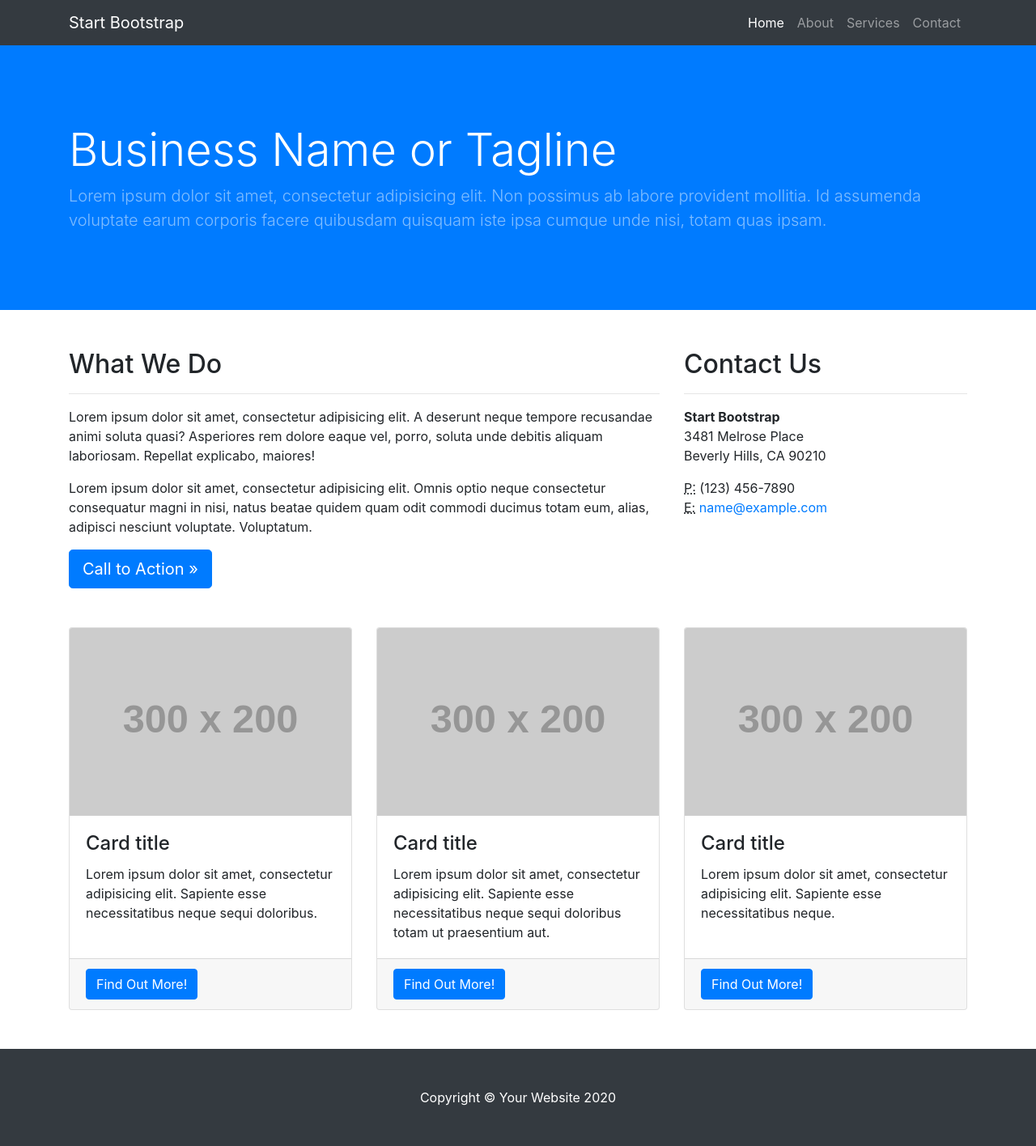
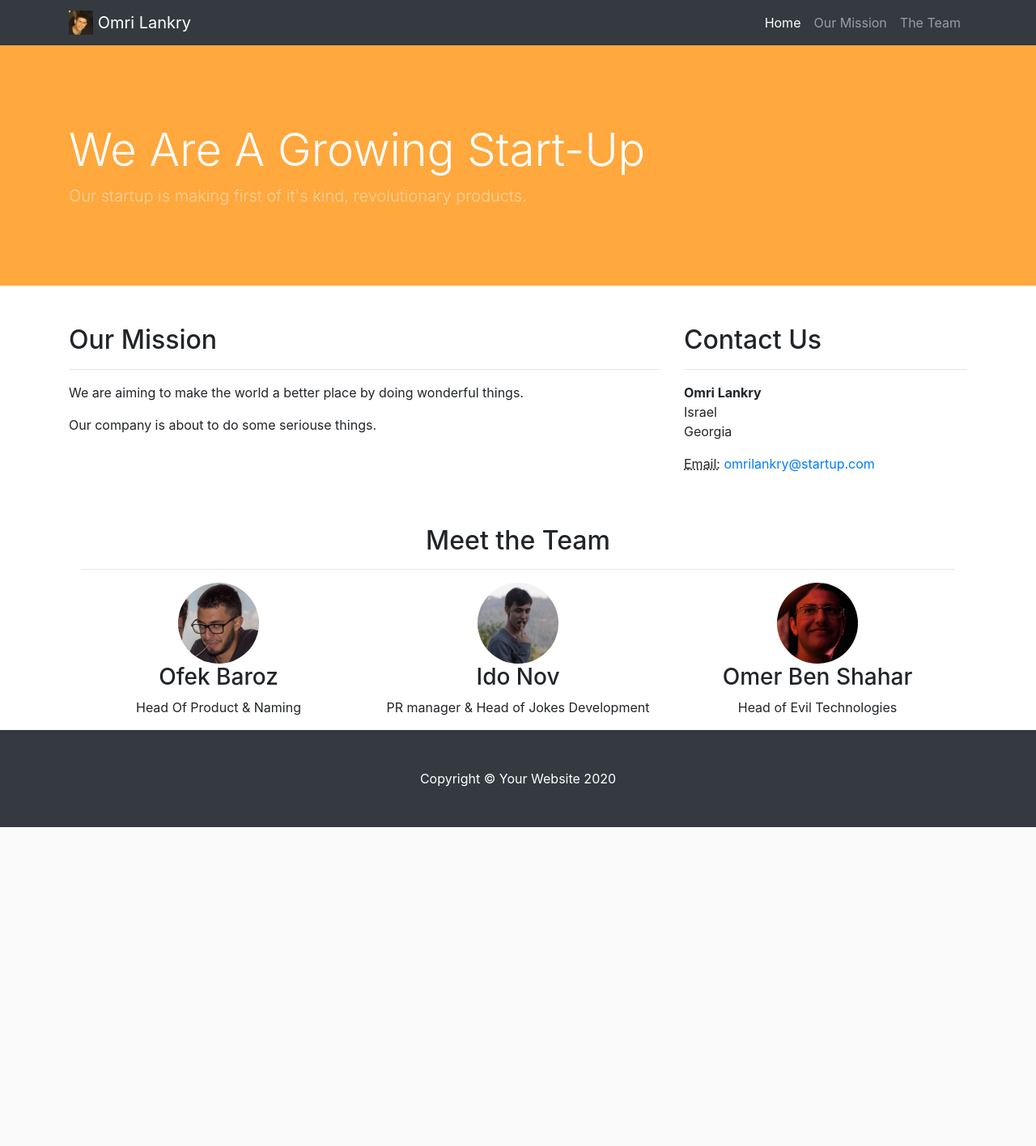
Before and after one commit to idonov8/OmriLankry, a PHP site: page / in a window 1280 px wide. Shown: the whole page at 81% size. After the commit the page ends 1022 px from the top, so only its background shows below. Run offline with PHP 8.4, Linux system fonts and the light colour scheme; grey boxes labelled with a size stand in for pictures from a placeholder-image service; some libraries are stand-ins or nearby versions.

Commit message:
Modify template & Add content

```diff
--- a/css/business-frontpage.css
+++ b/css/business-frontpage.css
@@ -6,3 +6,7 @@
 body {
   padding-top: 56px;
 }
+
+.bg-primary{
+  background-color: rgba(255, 140, 0, 0.755) !important;
+}
--- a/index.html
+++ b/index.html
@@ -8,7 +8,7 @@
   <meta name="description" content="">
   <meta name="author" content="">
 
-  <title>Business Frontpage - Start Bootstrap Template</title>
+  <title>Omri Lankry</title>
 
   <!-- Bootstrap core CSS -->
   <link href="vendor/bootstrap/css/bootstrap.min.css" rel="stylesheet">
@@ -23,7 +23,11 @@
   <!-- Navigation -->
   <nav class="navbar navbar-expand-lg navbar-dark bg-dark fixed-top">
     <div class="container">
-      <a class="navbar-brand" href="#">Start Bootstrap</a>
+
+      <a class="navbar-brand" href="#">
+        <img src="assets/Lankry.jpg" height="30" class="d-inline-block align-top">
+        Omri Lankry
+      </a>
       <button class="navbar-toggler" type="button" data-toggle="collapse" data-target="#navbarResponsive" aria-controls="navbarResponsive" aria-expanded="false" aria-label="Toggle navigation">
         <span class="navbar-toggler-icon"></span>
       </button>
@@ -35,13 +39,10 @@
             </a>
           </li>
           <li class="nav-item">
-            <a class="nav-link" href="#">About</a>
+            <a class="nav-link" href="#mission">Our Mission</a>
           </li>
           <li class="nav-item">
-            <a class="nav-link" href="#">Services</a>
-          </li>
-          <li class="nav-item">
-            <a class="nav-link" href="#">Contact</a>
+            <a class="nav-link" href="#team">The Team</a>
           </li>
         </ul>
       </div>
@@ -53,8 +54,8 @@
     <div class="container h-100">
       <div class="row h-100 align-items-center">
         <div class="col-lg-12">
-          <h1 class="display-4 text-white mt-5 mb-2">Business Name or Tagline</h1>
-          <p class="lead mb-5 text-white-50">Lorem ipsum dolor sit amet, consectetur adipisicing elit. Non possimus ab labore provident mollitia. Id assumenda voluptate earum corporis facere quibusdam quisquam iste ipsa cumque unde nisi, totam quas ipsam.</p>
+          <h1 class="display-4 text-white mt-5 mb-2">We Are A Growing Start-Up</h1>
+          <p class="lead mb-5 text-white-50">Our startup is making first of it's kind, revolutionary products.</p>
         </div>
       </div>
     </div>
@@ -64,33 +65,55 @@
   <div class="container">
 
     <div class="row">
-      <div class="col-md-8 mb-5">
-        <h2>What We Do</h2>
+      <div id="mission" class="col-md-8 mb-5">
+        <h2>Our Mission</h2>
         <hr>
-        <p>Lorem ipsum dolor sit amet, consectetur adipisicing elit. A deserunt neque tempore recusandae animi soluta quasi? Asperiores rem dolore eaque vel, porro, soluta unde debitis aliquam laboriosam. Repellat explicabo, maiores!</p>
-        <p>Lorem ipsum dolor sit amet, consectetur adipisicing elit. Omnis optio neque consectetur consequatur magni in nisi, natus beatae quidem quam odit commodi ducimus totam eum, alias, adipisci nesciunt voluptate. Voluptatum.</p>
-        <a class="btn btn-primary btn-lg" href="#">Call to Action &raquo;</a>
+        <p> We are aiming to make the world a better place by doing wonderful things.</p>
+        <p> Our company is about to do some seriouse things.</p>
+        <!-- <a class="btn btn-primary btn-lg" href="#">Call to Action &raquo;</a> -->
       </div>
-      <div class="col-md-4 mb-5">
+      <div id="contact" class="col-md-4 mb-5">
         <h2>Contact Us</h2>
         <hr>
         <address>
-          <strong>Start Bootstrap</strong>
-          <br>3481 Melrose Place
-          <br>Beverly Hills, CA 90210
+          <strong>Omri Lankry</strong>
+          <br>Israel
+          <br>Georgia
           <br>
         </address>
         <address>
-          <abbr title="Phone">P:</abbr>
+          <!-- <abbr title="Phone">P:</abbr>
           (123) 456-7890
-          <br>
-          <abbr title="Email">E:</abbr>
-          <a href="mailto:#">name@example.com</a>
+          <br> -->
+          <abbr title="Email">Email:</abbr>
+          <a href="mailto:#">omrilankry@startup.com</a>
         </address>
       </div>
     </div>
+
+    <div id="team" class="col-md-12 text-center">
+      <h2>Meet the Team</h2>
+      <hr>
+      <div class="row">
+      <div class="col" >
+        <img src="assets/Baroz.jpg" class="rounded-circle" height="100">
+        <h3>Ofek Baroz</h3>
+        <p>Head Of Product & Naming</p>
+      </div>
+      <div class="col" >
+        <img src="assets/Nov.jpg" class="rounded-circle" height="100">
+        <h3>Ido Nov</h3>
+        <p>PR manager & Head of Jokes Development</p>
+      </div>
+      <div class="col" >
+        <img src="assets/Bensha.jpg" class="rounded-circle" height="100">
+        <h3>Omer Ben Shahar</h3>
+        <p>Head of Evil Technologies</p>
+      </div>
+    </div>
+    </div>
     <!-- /.row -->
-
+<!--
     <div class="row">
       <div class="col-md-4 mb-5">
         <div class="card h-100">
@@ -128,7 +151,7 @@
           </div>
         </div>
       </div>
-    </div>
+    </div> -->
     <!-- /.row -->
 
   </div>
```
Also changed, not shown: assets/Baroz.jpg (added), assets/Bensha.JPG (added), assets/Lankry.jpg (added), assets/Nov.JPG (added).
